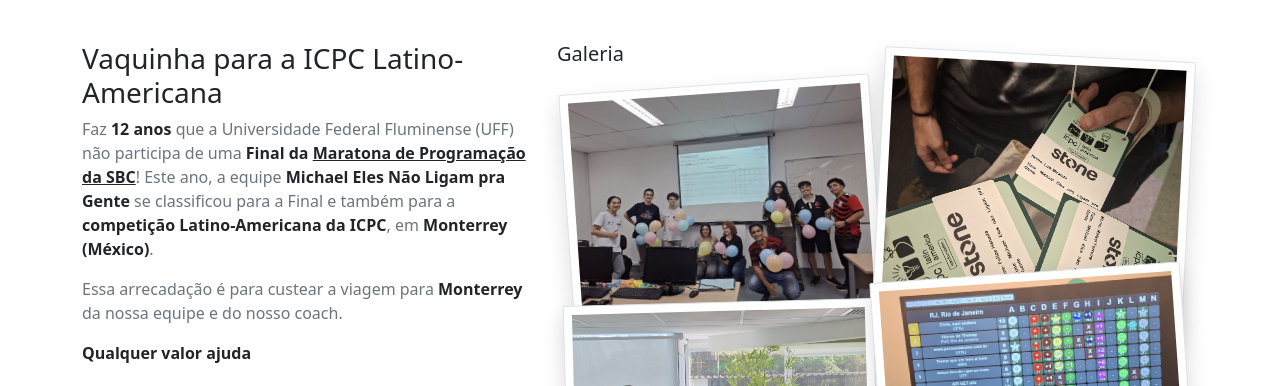
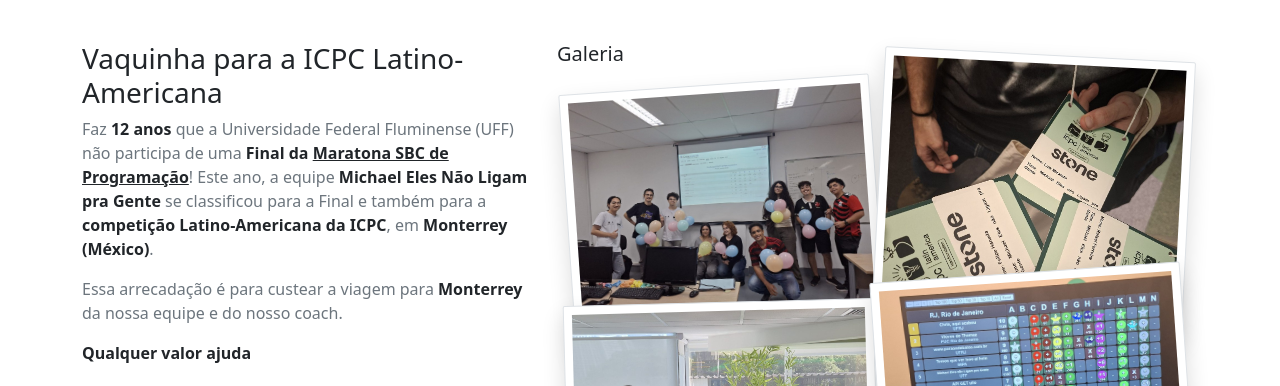
Before and after one commit to FelipeHanada/vaquinha-michael, a plain HTML site: page index.html in a window 1280 px wide. Shown: the part 63-449 px from the top of the page. Drawn offline with nearby package versions, Linux system fonts and the light colour scheme.

Commit message:
Corrige o nome da competicao para Maratona SBC de Programacao

```diff
--- a/index.html
+++ b/index.html
@@ -31,7 +31,7 @@
 
         <p class="text-secondary mb-3">
           Faz <strong>12 anos</strong> que a Universidade Federal Fluminense (UFF) não participa de uma
-          <strong>Final da <a href="https://maratona.sbc.org.br/sobre/index.html" target="_blank" rel="noopener">Maratona de Programação da SBC</a></strong>! Este ano, a equipe
+          <strong>Final da <a href="https://maratona.sbc.org.br/sobre/index.html" target="_blank" rel="noopener">Maratona SBC de Programação</a></strong>! Este ano, a equipe
           <strong>Michael Eles Não Ligam pra Gente</strong> se classificou para a Final e também para a
           <strong>competição Latino-Americana da ICPC</strong>, em <strong>Monterrey (México)</strong>.
         </p>
```
